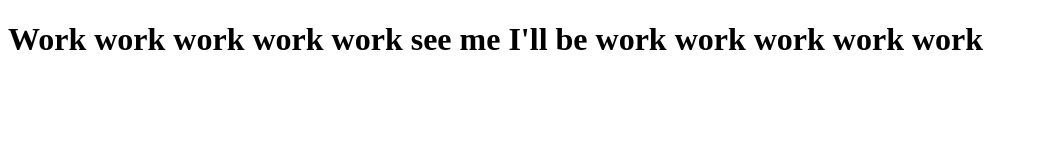
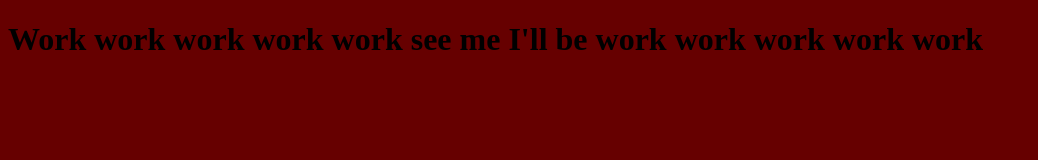
Before and after one commit to pokeydo/2016-03-09-In-Class-Assignment, a plain HTML site: page index.html in a window 1280 px wide. Shown: the whole page, without its empty margins (0-1038 px from the left). Drawn offline with Linux system fonts and the light colour scheme.

Commit message:
Added less stuff, did some stuff, connected stuff, stuff

```diff
--- a/index.html
+++ b/index.html
@@ -2,6 +2,7 @@
 
 <head>
 <title>Test</title>
+<link rel="stylesheet" type="text/css" href="css/main.css" />
 </head>
 
 <body>
--- /dev/null
+++ b/main.less
@@ -0,0 +1,5 @@
+// out: css/main.css, sourcemap: true
+
+body {
+  background-color: darken(red, 30%)
+}
```
Also changed, not shown: css/main.css (added), 1 other file.
